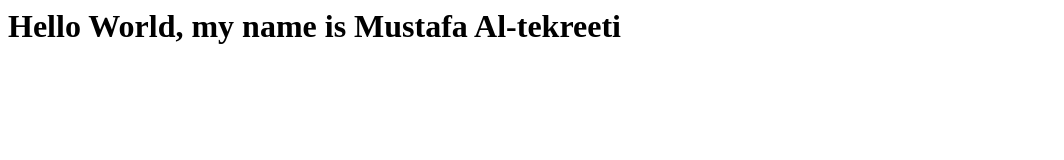
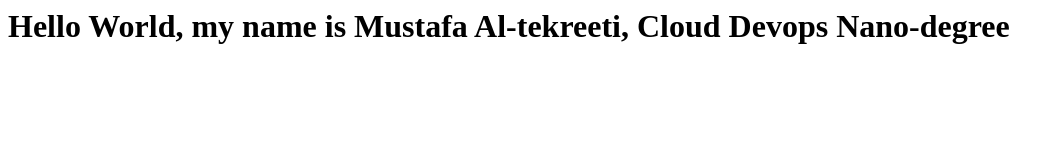
Before and after one commit to Al-tekreeti/Capstone_project, a plain HTML site: page index.html in a window 1280 px wide. Shown: the whole page, without its empty margins (0-1064 px from the left). Drawn offline with Linux system fonts and the light colour scheme.

Commit message:
feat: modifying the content of the html file

```diff
--- a/index.html
+++ b/index.html
@@ -1 +1 @@
-<h1>Hello World, my name is Mustafa Al-tekreeti<h1/>
+<h1>Hello World, my name is Mustafa Al-tekreeti, Cloud Devops Nano-degree<h1/>
```
